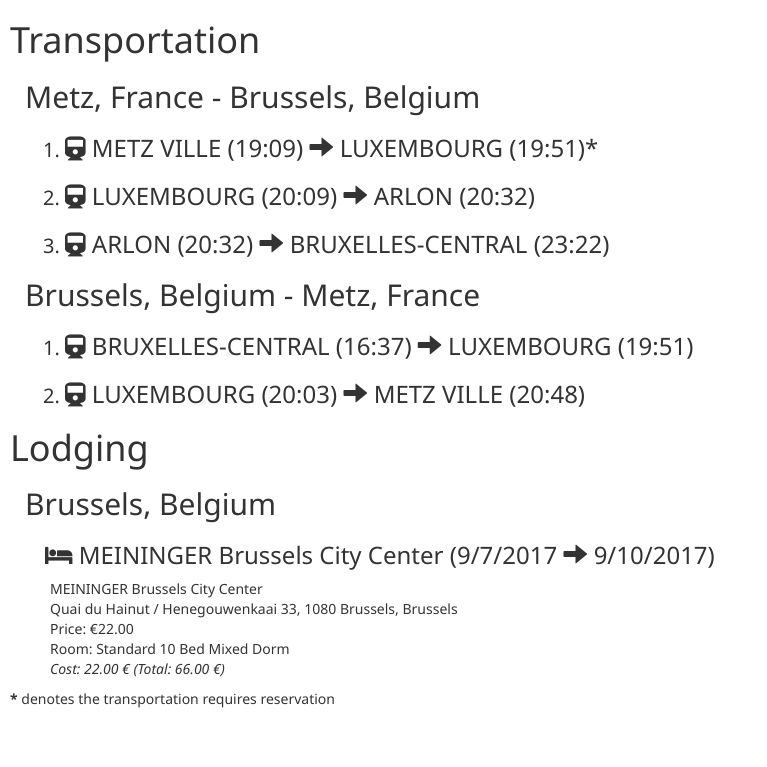
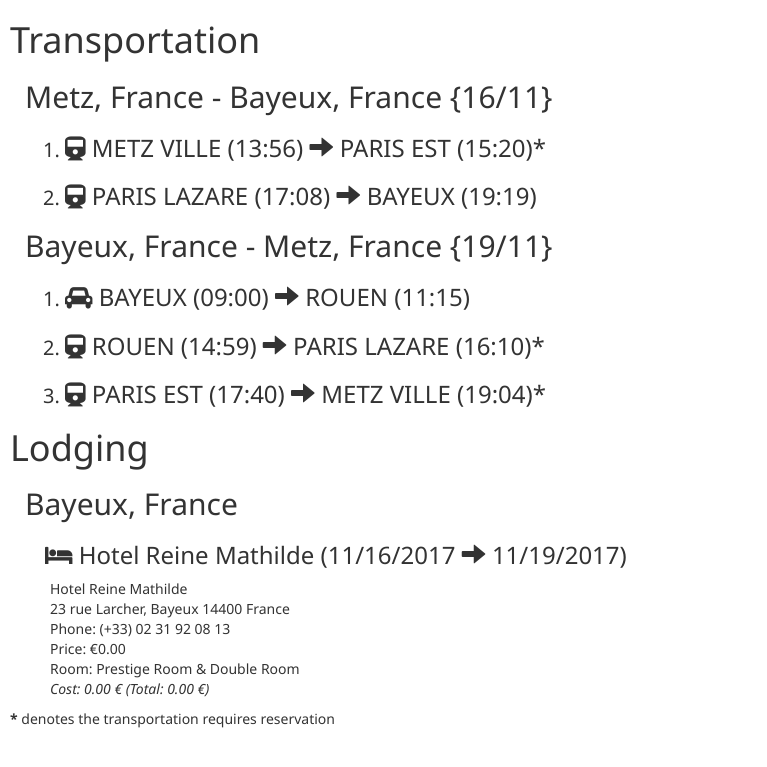
Before and after one commit to alexhrao/TravelPlans, a Jekyll site: the page trips/12/Summary.html, which Jekyll copies as it is, in a window 1280 px wide. Shown: the top 767 px of the page, without its empty margins (0-767 px from the left). Built offline with Jekyll 4.4.1, drawn with Linux system fonts in a browser that asks for light colours; nearby versions of some CDN libraries.

```diff
--- a/trips/12/Details.txt
+++ b/trips/12/Details.txt
@@ -2,7 +2,7 @@
 
 Transportation:
     I. Metz, France - Bayeux, France {16/11}
-        1. [METZ VILE - PARIS EST] (13:56-3:20) RESERVATION
+        1. [METZ VILLE - PARIS EST] (13:56-15:20) RESERVATION
         2. [PARIS LAZARE - BAYEUX] (17:08-19:19)
     II. Bayeux, France - Metz, France {19/11}
         1. CAR [BAYEUX - ROUEN] (09:00-11:15)
--- a/trips/12/Summary.html
+++ b/trips/12/Summary.html
@@ -38,11 +38,11 @@
     <h1>Transportation</h1>
     <div id="transportation">
 
-    <div class="trip"><h2>Metz, France - Brussels, Belgium</h2><ol><li><h3><i class="fa fa-train"></i> METZ VILLE (19:09)  <span class="glyphicon glyphicon-arrow-right"></span> LUXEMBOURG (19:51)*</h3><p class="notes"></li><li><h3><i class="fa fa-train"></i> LUXEMBOURG (20:09)  <span class="glyphicon glyphicon-arrow-right"></span> ARLON (20:32)</h3><p class="notes"></li><li><h3><i class="fa fa-train"></i> ARLON (20:32)  <span class="glyphicon glyphicon-arrow-right"></span> BRUXELLES-CENTRAL (23:22)</h3><p class="notes"></li></ol></div><div class="trip"><h2>Brussels, Belgium - Metz, France</h2><ol><li><h3><i class="fa fa-train"></i> BRUXELLES-CENTRAL (16:37)  <span class="glyphicon glyphicon-arrow-right"></span> LUXEMBOURG (19:51)</h3><p class="notes"></li><li><h3><i class="fa fa-train"></i> LUXEMBOURG (20:03)  <span class="glyphicon glyphicon-arrow-right"></span> METZ VILLE (20:48)</h3><p class="notes"></li></ol></div></div>
+    <div class="trip"><h2>Metz, France - Bayeux, France {16/11}</h2><ol><li><h3><i class="fa fa-train"></i> METZ VILLE (13:56)  <span class="glyphicon glyphicon-arrow-right"></span> PARIS EST (15:20)*</h3><p class="notes"></li><li><h3><i class="fa fa-train"></i> PARIS LAZARE (17:08)  <span class="glyphicon glyphicon-arrow-right"></span> BAYEUX (19:19)</h3><p class="notes"></li></ol></div><div class="trip"><h2>Bayeux, France - Metz, France {19/11}</h2><ol><li><h3><i class="fa fa-car"></i> BAYEUX (09:00)  <span class="glyphicon glyphicon-arrow-right"></span> ROUEN (11:15)</h3><p class="notes"></li><li><h3><i class="fa fa-train"></i> ROUEN (14:59)  <span class="glyphicon glyphicon-arrow-right"></span> PARIS LAZARE (16:10)*</h3><p class="notes"></li><li><h3><i class="fa fa-train"></i> PARIS EST (17:40)  <span class="glyphicon glyphicon-arrow-right"></span> METZ VILLE (19:04)*</h3><p class="notes"></li></ol></div></div>
     <h1>Lodging</h1>
     <div id="lodging">
 
-    <div class="lodging"><h2>Brussels, Belgium</h2><h3><i class="fa fa-hotel"></i> MEININGER Brussels City Center (9/7/2017 <span class="glyphicon glyphicon-arrow-right"></span> 9/10/2017)</h3><p>MEININGER Brussels City Center<br>Quai du Hainut / Henegouwenkaai 33, 1080 Brussels, Brussels<br>Price: €22.00<br>Room: Standard 10 Bed Mixed Dorm<br><em>Cost: 22.00 € (Total: 66.00 €)</em></p></div></div>
+    <div class="lodging"><h2>Bayeux, France</h2><h3><i class="fa fa-hotel"></i> Hotel Reine Mathilde (11/16/2017 <span class="glyphicon glyphicon-arrow-right"></span> 11/19/2017)</h3><p>Hotel Reine Mathilde<br>23 rue Larcher, Bayeux 14400 France<br>Phone: (+33) 02 31 92 08 13<br>Price: €0.00<br>Room: Prestige Room &amp; Double Room<br><em>Cost: 0.00 € (Total: 0.00 €)</em></p></div></div>
 
     <footer>
         <p><strong>*</strong> denotes the transportation requires reservation</p>
```
Also changed, not shown: 8 other files.
